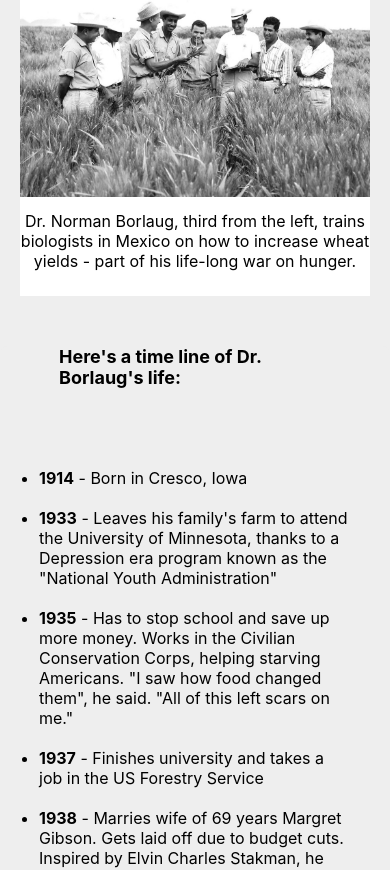
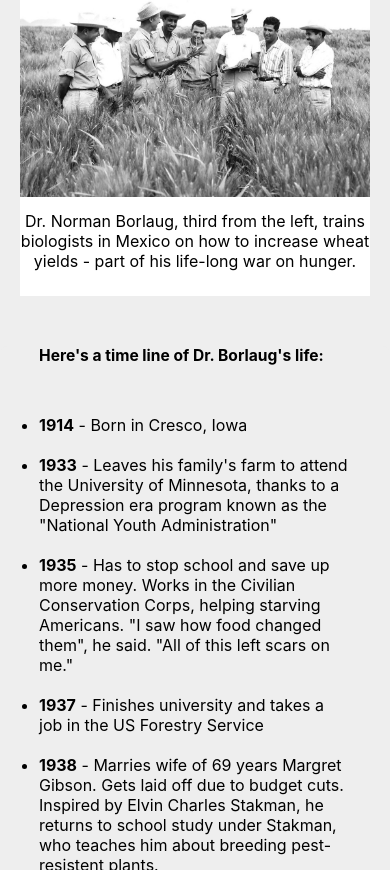
Before and after one commit to tariqul10765/Tribute_page, a plain HTML site: page index.html in a window 390 px wide. Shown: the part 230-1100 px from the top of the page. Drawn offline with Linux system fonts and the light colour scheme.

Commit message:
responsive3

```diff
--- a/style.css
+++ b/style.css
@@ -50,6 +50,10 @@ footer ul{
 footer ul li{
     margin-bottom: 20px;
 }
+footer .container h2{
+    font-size: 20px;
+    padding: 0px;
+}
 footer .container p{
     text-align: left;
 
@@ -87,11 +91,19 @@ footer h2{
     footer .container{
         padding: 0% 10%;
         margin: auto;
-        margin-bottom: 30px;
+
     }
     footer h2{
         text-align: left;
         font-size: 18px;
         padding: 0px 20px 30px 20px;
     }
+    footer .container h2{
+        font-size: 4vw;
+    }
+    footer ul{
+
+        margin:0px auto;
+        text-align: left;
+    }
 }
```
